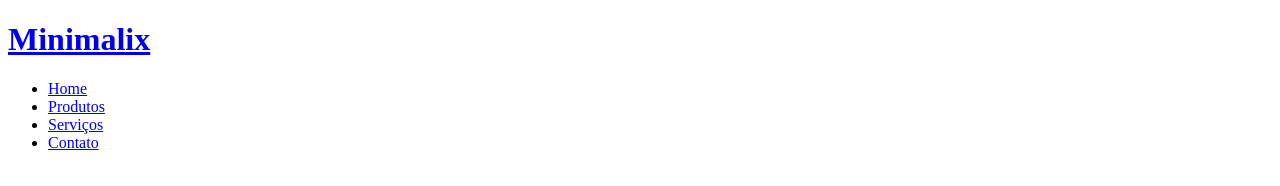
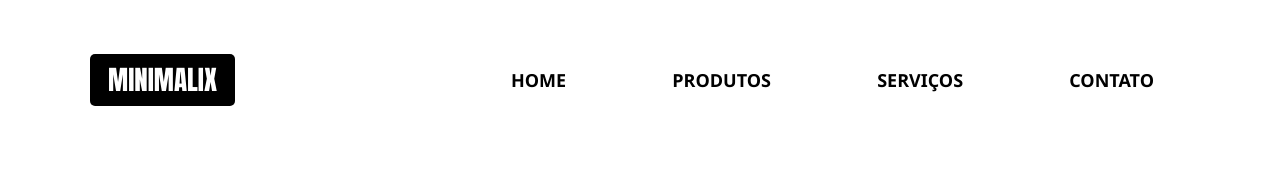
Before and after one commit to vjProf/minimalix, a plain HTML site: page index.html in a window 1280 px wide. Drawn offline with Linux system fonts and the light colour scheme.

Commit message:
Header
Header finalizado!

```diff
--- a/css/style.css
+++ b/css/style.css
@@ -8,3 +8,172 @@
     /* Define o tamanho para incluir padding, margins e bordas dentro da largura e altura */
     box-sizing: border-box;
 }
+
+/* Reset padding e margins de elementos em comum */
+body,
+h1,
+h2,
+h3,
+p,
+figure {
+    margin: 0;
+    padding: 0;
+}
+
+img {
+    /* Deixar as imgs responsivas */
+    max-width: 100%;
+}
+
+html {
+    font-size: 14px;
+}
+
+body {
+    background-color: white;
+    font-family: 'Segoe UI', Tahoma, Geneva, Verdana, sans-serif;
+}
+
+a {
+    /* Remove sublinhado abaixo dos links */
+    text-decoration: none;
+}
+
+/* _______________________________________________ */
+/* Header (Cabeçalho) */
+
+h1, nav {
+    /* Converte para maiúsculas */
+    text-transform: uppercase;
+}
+
+h1 {
+    font-family: Impact, Haettenschweiler, 'Arial Narrow Bold', sans-serif;
+    font-weight: normal;
+    font-size: 1.5rem; /* 14px (Declarado acima) * 1,5 = 21px */
+}
+
+h1 a {
+    color: white;
+    background-color: black;
+    /* 0.3rem * 14px = 4,2px (cima, baixo) */
+    /* 1rem * 14px = 14px (esquerda, direita) */
+
+    padding: 0.3rem 1rem;
+    border-radius: 5px;
+}
+
+header {
+    background-color: white;
+    position: sticky; /* Fixa o Header */
+
+    /* Mudar logo para (Lado direito) */
+    margin-top: 20px;
+
+
+    top:0; /* Ref. para fixar (Obrigatória) */
+    z-index: 9999; /* Garante Header apareça a frente */
+}
+
+header .limitador {
+    display: flex;
+
+    /* Mudar logo para (Lado direito) */
+    /* flex-direction: column; */
+
+    flex-direction: row;
+    justify-content: space-between;
+    align-items: center;
+}
+
+.limitador {
+    max-width: 1100px;
+    width: 95vw; /* vw - View width */
+    margin: auto; /* Centralizar na horizontal */
+}
+
+.menu {
+    list-style: none; /* Tira o estilo da lista (bolinhas) */
+    margin: 0;
+    padding: 0;
+}
+
+nav {
+    width: 65%;
+
+    /* Mudar logo para (Lado direito) */
+    /* margin-top: 10px; */
+
+}
+
+/* Mudar logo para (Lado direito) */
+/* ul {
+    display: flex;
+    justify-content: space-between;
+} */
+
+/* Mudar logo para (Lado direito) */
+/* ul li a {
+    padding-left: 10px;
+} */
+
+
+nav h2 {
+    text-align: right;
+}
+
+h2 a {
+    color: black;
+}
+
+.menu a {
+    color: black;
+    font-weight: bold; /* Negrito */
+    background-color: white;
+    display: flex;
+    justify-content: center;
+    height: 50px;
+    align-items: center;
+}
+
+.menu a:hover,
+.menu a:active {
+    /* Defini estilos para os links quando o mouse passar por cima (hover) ou quando estão sendo clicados (active) */
+    background-color: gainsboro;
+}
+
+/* ____________________________________________ */
+/* Media queries "Responsividade" */
+
+@media screen and (min-width: 768px) {
+    /* Estilos para telas maiores 768px (Desktop, TV...) */
+    .menu {
+        display: flex;
+        justify-content: space-between;
+        padding: 1rem;
+    }
+    .menu a {
+        padding: 0 1rem;
+        border-radius: 15px 0px 15px 0px ;
+    }
+
+    /* Mudar logo para (Lado direito) */
+    /* h1 {
+        margin-top: 10px;
+    } */
+
+    html {
+        font-size: 18px;
+    }
+    header .limitador {
+        height: 15vh;
+
+        /* Mudar logo para (Lado direito) */
+        /* display: flex;
+        flex-direction: row-reverse; */
+
+    }
+    .destaque {
+        height: 85vh;
+    }
+}
```
